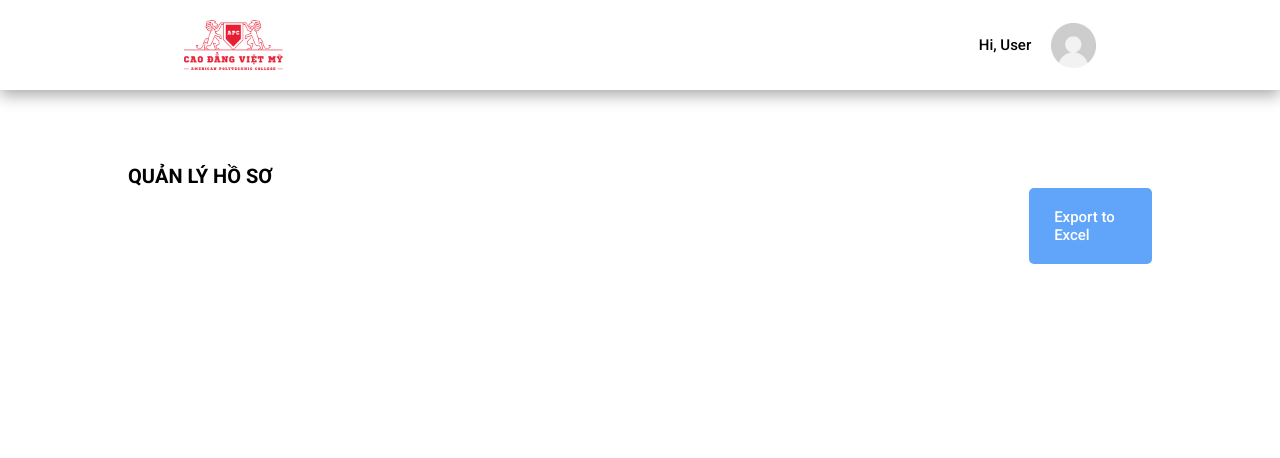
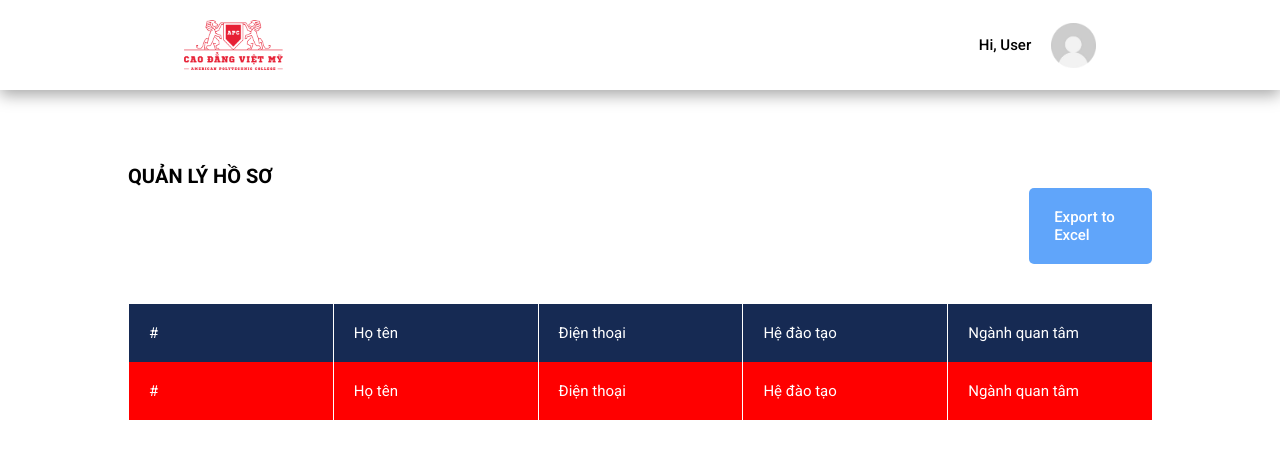
Before and after one commit to DuongThang0702/Formregister, a Next.js app: page /quan-ly-ho-so in a window 1280 px wide. Shown: the top 458 px of the page. Built offline with nearby package versions, Linux system fonts and the light colour scheme.

Commit message:
handle img

```diff
--- a/src/app/(Redux)/(loading)/(private)/(shareLayout)/quan-ly-ho-so/page.tsx
+++ b/src/app/(Redux)/(loading)/(private)/(shareLayout)/quan-ly-ho-so/page.tsx
@@ -1,15 +1,35 @@
 import { FC } from "react";
 import style from "@/styles/pages/_quan-ly-ho-so.module.scss";
+import { fieldsTableQl } from "@/utils/contants";
 
 const Page: FC = ({}) => {
   return (
     <div className={style.wrapper}>
       <div className={style.container}>
         <h1>Quản lý hồ sơ</h1>
-
-        <div className={style.table}>
+        <div className={style.container_bottom}>
           <div className={style.block}>
             <div className={style.button}>Export to Excel</div>
+          </div>
+          <div className={style.table}>
+            <div className={style.thead}>
+              <div className={style.tr}>
+                {fieldsTableQl.map((el) => (
+                  <div key={el.id} className={style.th}>
+                    {el.title}
+                  </div>
+                ))}
+              </div>
+            </div>
+            <div className={style.tbody}>
+              <div className={style.tr}>
+                {fieldsTableQl.map((el) => (
+                  <div key={el.id} className={style.th}>
+                    {el.title}
+                  </div>
+                ))}
+              </div>
+            </div>
           </div>
         </div>
       </div>
--- a/src/app/(Redux)/(loading)/(private)/form/page.tsx
+++ b/src/app/(Redux)/(loading)/(private)/form/page.tsx
@@ -44,7 +44,7 @@ const Page: FC = ({}) => {
 
   const fetch = async () => {
     await axios
-      .get(`https://45.119.82.190:8000/detect_text?image_url=${link}`)
+      .get(`https://api-mogodb.onrender.com/detect_text?imageUrl=${link}`)
       .then((rs) => {
         console.log(rs);
 
--- a/src/components/system/header.tsx
+++ b/src/components/system/header.tsx
@@ -2,8 +2,11 @@ import { FC, useEffect, useState } from "react";
 import style from "@/styles/components/system/_headerSystem.module.scss";
 import Image from "next/image";
 import Options from "./options";
+import { useRouter } from "next/navigation";
+import { Routes } from "@/utils/path";
 
 const Page: FC = ({}) => {
+  const router = useRouter();
   const [showOptions, setShowOptions] = useState<boolean>(false);
 
   useEffect(() => {
@@ -22,6 +25,7 @@ const Page: FC = ({}) => {
         width={1000}
         height={1000}
         className={style.logo}
+        onClick={() => router.push(`/${Routes.SYSTEM}`)}
       />
       <div></div>
       <div
--- a/src/styles/abstracts/_mixins.scss
+++ b/src/styles/abstracts/_mixins.scss
@@ -17,6 +17,25 @@
   @if $breakpoint == big-desktop {
     @media (min-width: 1800px) {
       @content;
+    }
+  }
+}
+
+@mixin CustomTable() {
+  width: 100%;
+  height: 100%;
+  .tr {
+    display: flex;
+    width: 100%;
+    .th {
+      padding: 2rem;
+      display: flex;
+      color: white;
+      font-size: $size-2xl;
+      align-items: center;
+      border-left: 1px solid white;
+      text-align: center;
+      width: 100%;
     }
   }
 }
--- a/src/styles/components/system/_headerSystem.module.scss
+++ b/src/styles/components/system/_headerSystem.module.scss
@@ -16,6 +16,7 @@
     width: 10rem;
     display: block;
     height: 5rem;
+    cursor: pointer;
   }
   .options {
     display: flex;
--- a/src/styles/pages/_quan-ly-ho-so.module.scss
+++ b/src/styles/pages/_quan-ly-ho-so.module.scss
@@ -14,7 +14,10 @@
     h1 {
       text-transform: uppercase;
     }
-    .table {
+    .container_bottom {
+      display: flex;
+      flex-direction: column;
+      row-gap: 4rem;
       .block {
         display: flex;
         width: 100%;
@@ -33,6 +36,22 @@
           width: 12%;
         }
       }
+      .table {
+        width: 100%;
+        display: grid;
+        grid-template-rows: repeat(2, minmax(0, 1fr));
+        .thead {
+          @include CustomTable();
+          background-color: $main-color;
+        }
+        .tbody {
+          @include CustomTable();
+          background-color: red;
+        }
+      }
     }
   }
 }
+.text-start {
+  text-align: start;
+}
--- a/src/utils/contants.ts
+++ b/src/utils/contants.ts
@@ -160,3 +160,26 @@ export const fieldsAdminUser = [
     title: "Action",
   },
 ];
+
+export const fieldsTableQl = [
+  {
+    id: 1,
+    title: "#",
+  },
+  {
+    id: 2,
+    title: "Họ tên",
+  },
+  {
+    id: 3,
+    title: "Điện thoại",
+  },
+  {
+    id: 4,
+    title: "Hệ đào tạo",
+  },
+  {
+    id: 5,
+    title: "Ngành quan tâm",
+  },
+];
```
